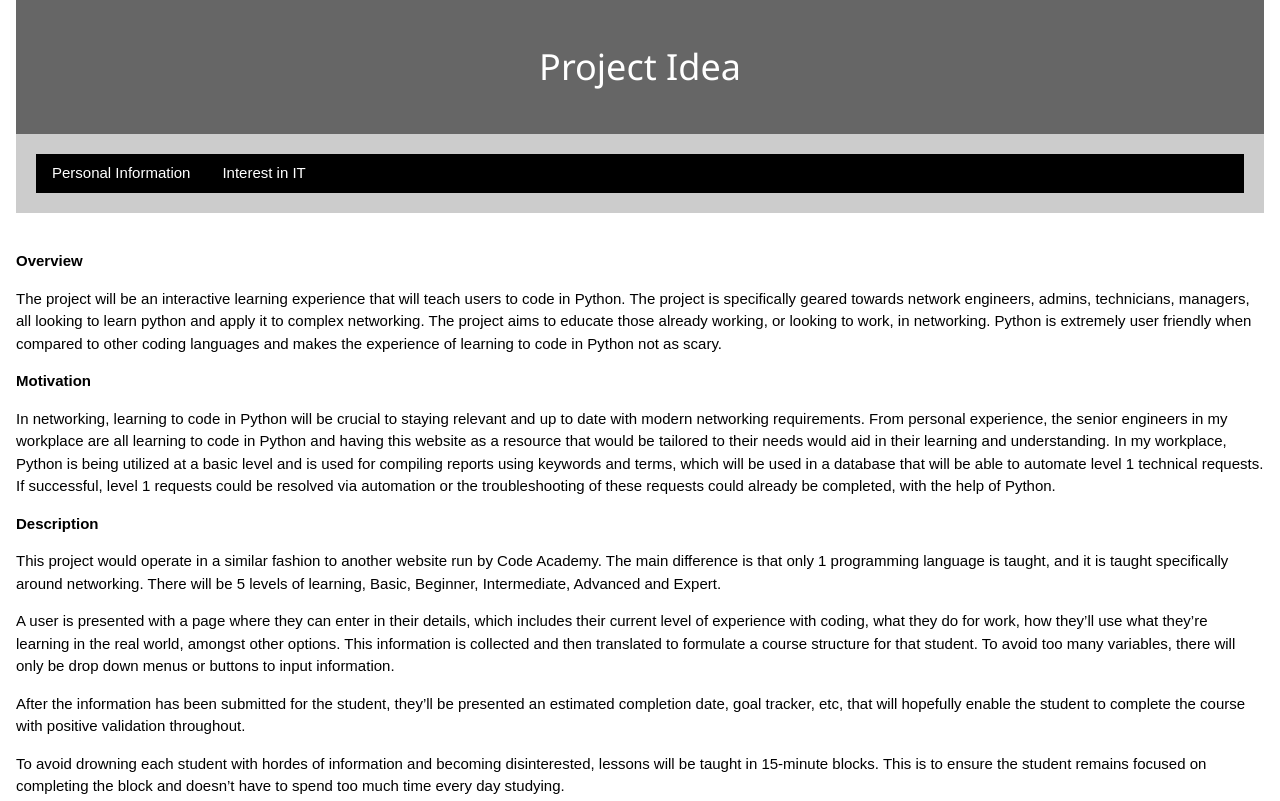
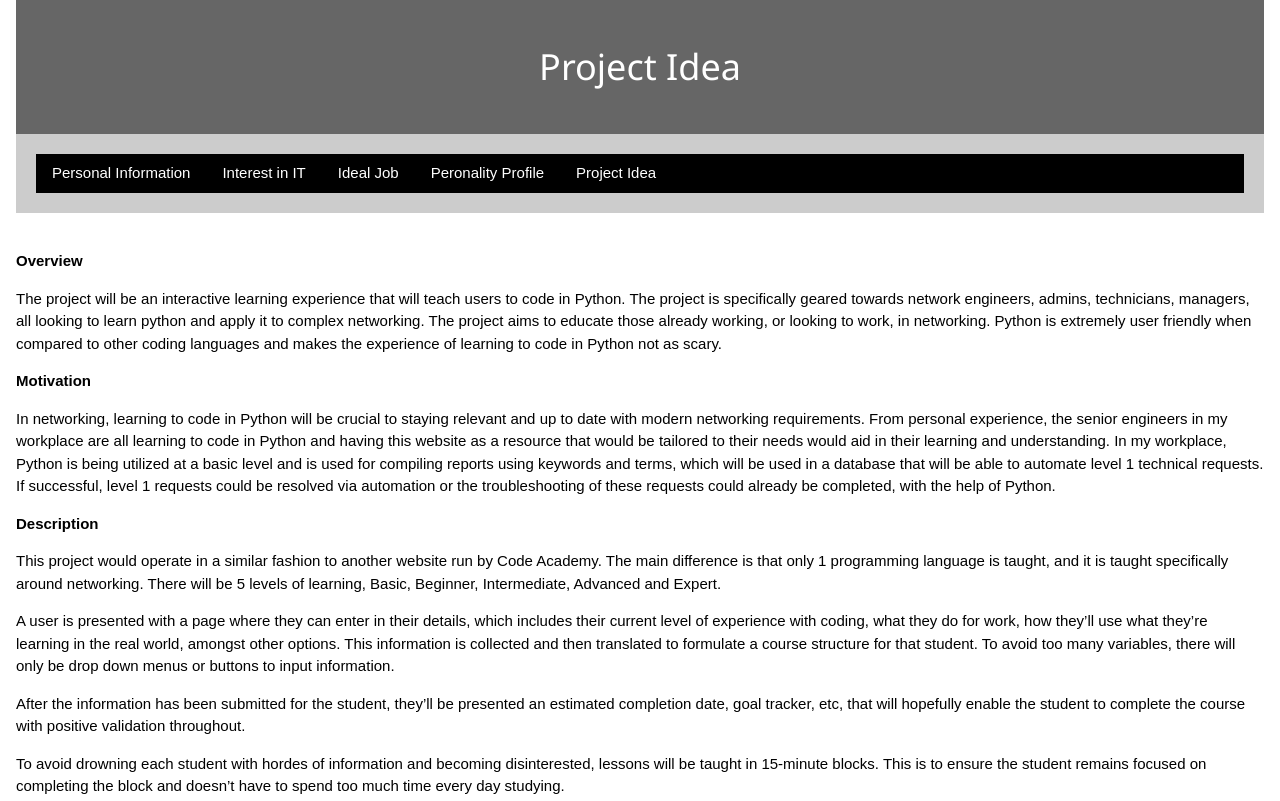
Before and after one commit to rhysburns1/Asessment1, a plain HTML site: page Project Idea.html in a window 1280 px wide. Shown: the top 801 px of the page. Drawn offline with nearby package versions, Linux system fonts and the light colour scheme.

Commit message:
Update Project Idea.html

```diff
--- a/Project Idea.html
+++ b/Project Idea.html
@@ -79,7 +79,7 @@ footer {
 <section>
 <nav>
 <div class="w3-bar w3-black">
-<a href="https://rhysburns1.github.io/Asessment1/" class="w3-bar-item w3-button">Personal Information</a>	<a href="https://rhysburns1.github.io/Asessment1/Interest%20in%20IT.html" class="w3-bar-item w3-button">Interest in IT</a>
+<a href="https://rhysburns1.github.io/Asessment1/" class="w3-bar-item w3-button">Personal Information</a> <a href="https://rhysburns1.github.io/Asessment1/Interest%20in%20IT.html" class="w3-bar-item w3-button">Interest in IT</a>  <a href="https://rhysburns1.github.io/Asessment1/Ideal%20Job.html" class="w3-bar-item w3-button">Ideal Job</a>  <a href="https://rhysburns1.github.io/Asessment1/Personality%20Test.html" class="w3-bar-item w3-button">Peronality Profile</a>  <a href="https://rhysburns1.github.io/Asessment1/Project%20Idea.html" class="w3-bar-item w3-button">Project Idea</a>
 </div>
   </nav>
 <br>
```
